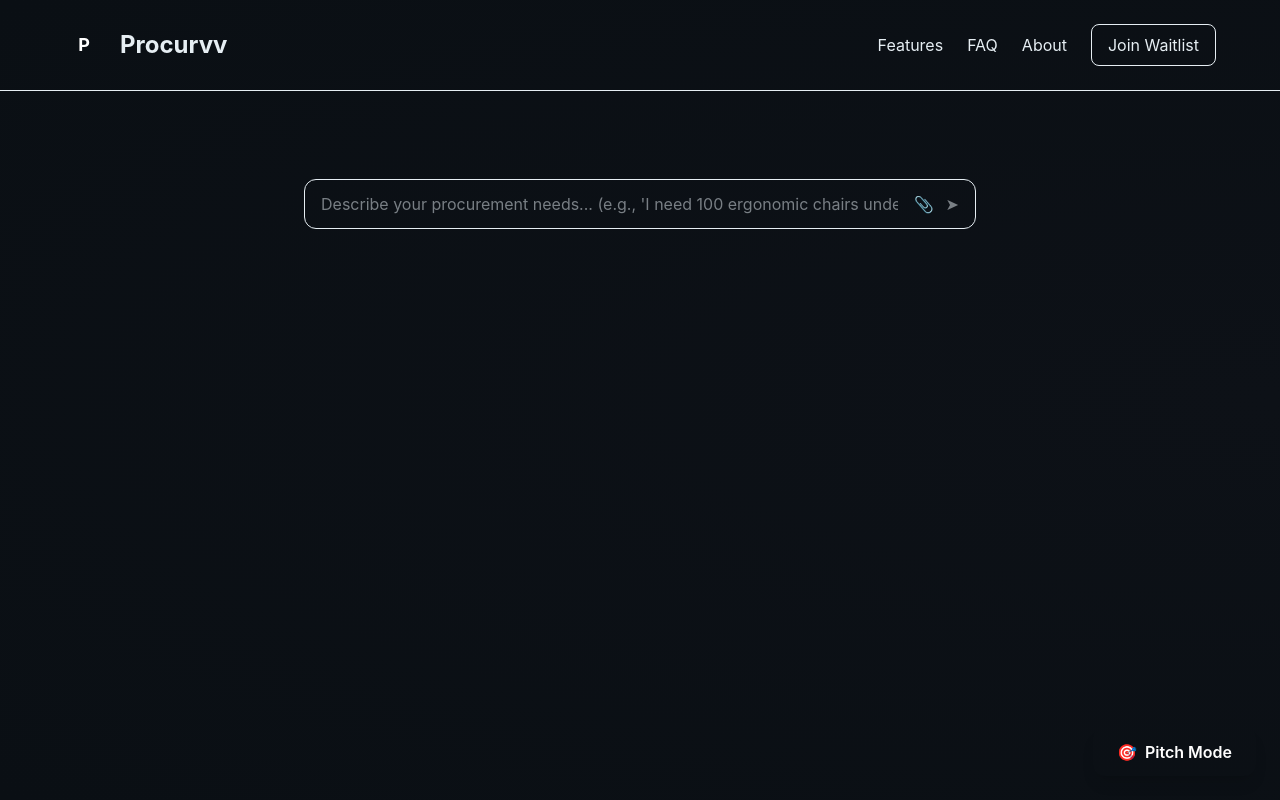
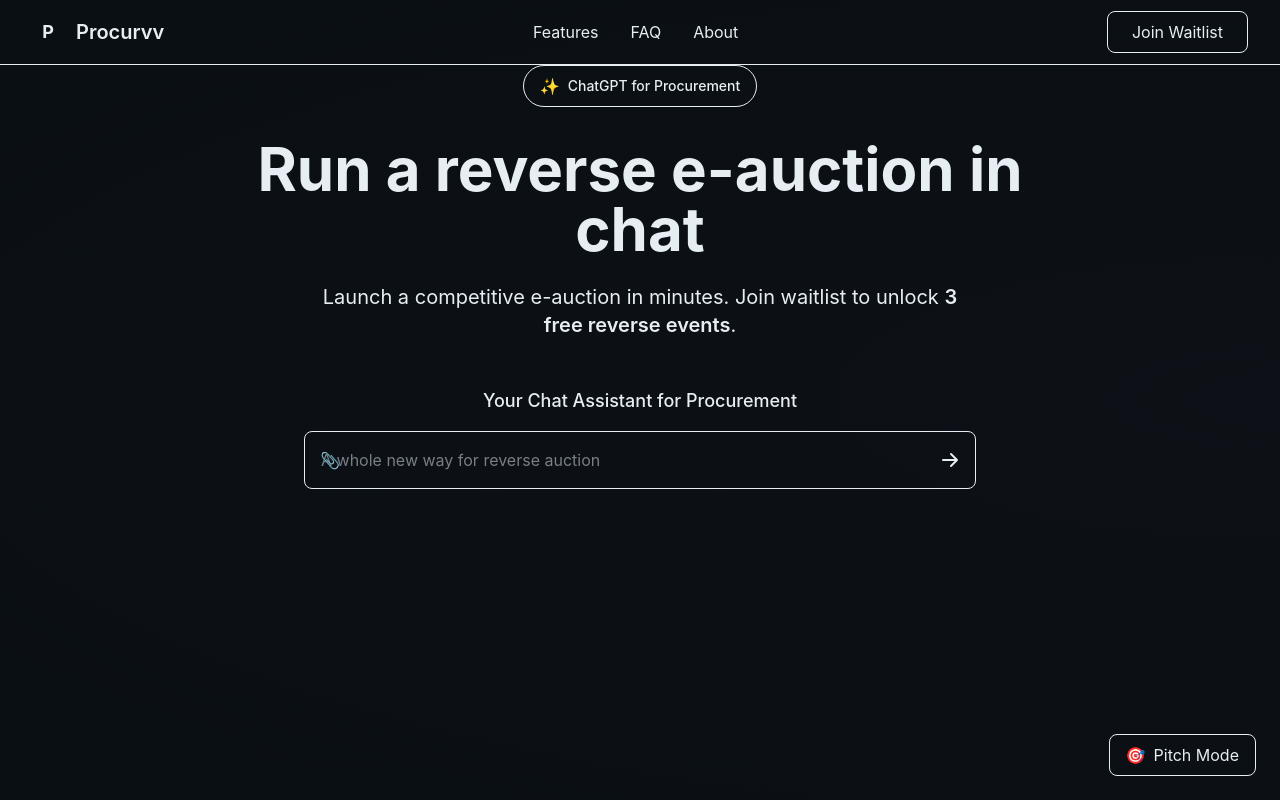
Before and after one commit to VishakBaddur/GPTforProcurement, a Next.js app: page / in a window 1280 px wide. Built offline with nearby package versions, Linux system fonts and the light colour scheme.

Commit message:
Add proper landing page with logo and navigation - matches design requirements

```diff
--- a/src/app/page.tsx
+++ b/src/app/page.tsx
@@ -13,6 +13,7 @@ import POPreview from '../components/POPreview';
 import PitchModeButton from '../components/PitchModeButton';
 import CountdownTimer from '../components/CountdownTimer';
 import ConfettiAnimation from '../components/ConfettiAnimation';
+import LandingPage from '../components/LandingPage';
 import { ParsedSlots } from '../utils/parseRequest';
 import { generateCommentary } from '../utils/commentaryTemplates';
 
@@ -53,6 +54,7 @@ interface AuctionStatus {
 }
 
 export default function HomePage() {
+  const [showLanding, setShowLanding] = useState(true);
   const [messages, setMessages] = useState<Message[]>([]);
   const [parsedSlots, setParsedSlots] = useState<ParsedSlots | null>(null);
   const [auctionId, setAuctionId] = useState<string | null>(null);
@@ -75,6 +77,10 @@ export default function HomePage() {
       if (commentaryRef.current) clearInterval(commentaryRef.current);
     };
   }, []);
+
+  const handleStartChat = () => {
+    setShowLanding(false);
+  };
 
   const addMessage = (text: string, isUser: boolean, isTyping = false) => {
     const message: Message = {
@@ -237,6 +243,11 @@ export default function HomePage() {
       setIsPitchMode(false);
     }, 90000); // 90 seconds
   };
+
+  // Show landing page initially
+  if (showLanding) {
+    return <LandingPage onStartChat={handleStartChat} />;
+  }
 
   return (
     <div className="min-h-screen bg-procurvv-bg text-procurvv-text">
--- /dev/null
+++ b/src/components/LandingPage.tsx
@@ -0,0 +1,140 @@
+'use client';
+
+import React from 'react';
+import { motion } from 'framer-motion';
+
+interface LandingPageProps {
+  onStartChat: () => void;
+}
+
+export default function LandingPage({ onStartChat }: LandingPageProps) {
+  return (
+    <div className="min-h-screen bg-gradient-to-br from-procurvv-bg via-procurvv-bg to-procurvv-card">
+      {/* Header */}
+      <header className="bg-procurvv-logo border-b border-procurvv-border">
+        <div className="max-w-7xl mx-auto px-4 sm:px-6 lg:px-8">
+          <div className="flex justify-between items-center h-16">
+            {/* Logo */}
+            <div className="flex items-center space-x-3">
+              <div className="w-8 h-8 bg-procurvv-accent rounded-lg flex items-center justify-center">
+                <span className="text-procurvv-bg font-bold text-lg">P</span>
+              </div>
+              <span className="text-procurvv-text font-semibold text-xl">Procurvv</span>
+            </div>
+
+            {/* Navigation */}
+            <nav className="hidden md:flex space-x-8">
+              <a href="#features" className="text-procurvv-text hover:text-procurvv-accent transition-colors">
+                Features
+              </a>
+              <a href="#faq" className="text-procurvv-text hover:text-procurvv-accent transition-colors">
+                FAQ
+              </a>
+              <a href="#about" className="text-procurvv-text hover:text-procurvv-accent transition-colors">
+                About
+              </a>
+            </nav>
+
+            {/* CTA Button */}
+            <button className="bg-procurvv-bg border border-procurvv-accent text-procurvv-text px-6 py-2 rounded-lg hover:bg-procurvv-accent hover:text-procurvv-bg transition-colors">
+              Join Waitlist
+            </button>
+          </div>
+        </div>
+      </header>
+
+      {/* Main Content */}
+      <main className="flex-1 flex flex-col items-center justify-center px-4 sm:px-6 lg:px-8">
+        <div className="max-w-4xl mx-auto text-center">
+          {/* Badge */}
+          <motion.div
+            initial={{ opacity: 0, y: 20 }}
+            animate={{ opacity: 1, y: 0 }}
+            transition={{ delay: 0.2 }}
+            className="inline-flex items-center space-x-2 bg-procurvv-bg border border-procurvv-accent rounded-full px-4 py-2 mb-8"
+          >
+            <span className="text-procurvv-accent">✨</span>
+            <span className="text-procurvv-text text-sm font-medium">ChatGPT for Procurement</span>
+          </motion.div>
+
+          {/* Main Headline */}
+          <motion.h1
+            initial={{ opacity: 0, y: 20 }}
+            animate={{ opacity: 1, y: 0 }}
+            transition={{ delay: 0.4 }}
+            className="text-4xl md:text-6xl font-bold text-procurvv-text mb-6"
+          >
+            Run a reverse e-auction{' '}
+            <span className="text-procurvv-accent">in chat</span>
+          </motion.h1>
+
+          {/* Sub-headline */}
+          <motion.p
+            initial={{ opacity: 0, y: 20 }}
+            animate={{ opacity: 1, y: 0 }}
+            transition={{ delay: 0.6 }}
+            className="text-xl text-procurvv-muted mb-12 max-w-2xl mx-auto"
+          >
+            Launch a competitive e-auction in minutes. Join waitlist to unlock{' '}
+            <span className="text-procurvv-accent font-semibold">3 free reverse events</span>.
+          </motion.p>
+        </div>
+
+        {/* Chat Assistant Section */}
+        <motion.div
+          initial={{ opacity: 0, y: 20 }}
+          animate={{ opacity: 1, y: 0 }}
+          transition={{ delay: 0.8 }}
+          className="w-full max-w-2xl mx-auto"
+        >
+          <h2 className="text-procurvv-text text-lg font-medium mb-4 text-center">
+            Your Chat Assistant for Procurement
+          </h2>
+
+          <div className="relative">
+            <input
+              type="text"
+              placeholder="A whole new way for reverse auction"
+              className="w-full bg-procurvv-card border border-procurvv-border rounded-lg px-4 py-4 text-procurvv-text placeholder-procurvv-muted focus:outline-none focus:ring-2 focus:ring-procurvv-accent focus:border-transparent"
+              onKeyPress={(e) => {
+                if (e.key === 'Enter') {
+                  onStartChat();
+                }
+              }}
+            />
+
+            {/* Icons */}
+            <div className="absolute left-4 top-1/2 transform -translate-y-1/2 flex items-center space-x-3">
+              <span className="text-procurvv-muted">📎</span>
+            </div>
+
+            <button
+              onClick={onStartChat}
+              className="absolute right-4 top-1/2 transform -translate-y-1/2 text-procurvv-accent hover:text-procurvv-text transition-colors"
+            >
+              <svg className="w-5 h-5" fill="currentColor" viewBox="0 0 20 20">
+                <path fillRule="evenodd" d="M10.293 3.293a1 1 0 011.414 0l6 6a1 1 0 010 1.414l-6 6a1 1 0 01-1.414-1.414L14.586 11H3a1 1 0 110-2h11.586l-4.293-4.293a1 1 0 010-1.414z" clipRule="evenodd" />
+              </svg>
+            </button>
+          </div>
+        </motion.div>
+      </main>
+
+      {/* Pitch Mode Button */}
+      <motion.div
+        initial={{ opacity: 0 }}
+        animate={{ opacity: 1 }}
+        transition={{ delay: 1.0 }}
+        className="fixed bottom-6 right-6"
+      >
+        <button
+          onClick={onStartChat}
+          className="bg-procurvv-bg border border-procurvv-accent text-procurvv-text px-4 py-2 rounded-lg hover:bg-procurvv-accent hover:text-procurvv-bg transition-colors flex items-center space-x-2"
+        >
+          <span className="text-red-500">🎯</span>
+          <span>Pitch Mode</span>
+        </button>
+      </motion.div>
+    </div>
+  );
+}
```
